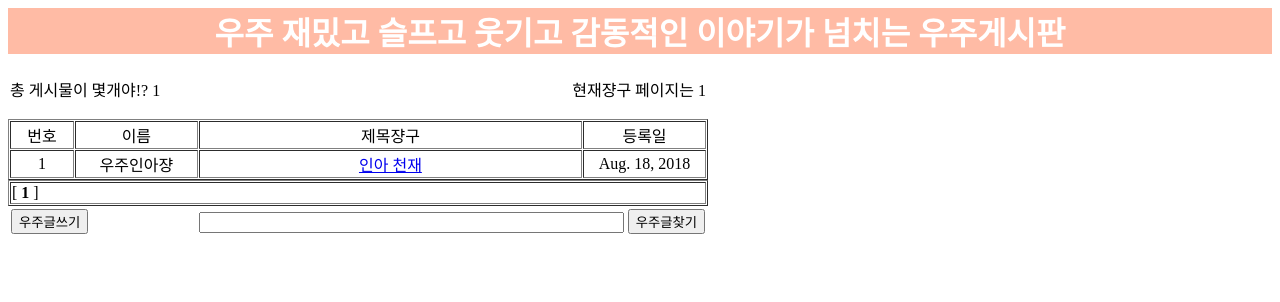
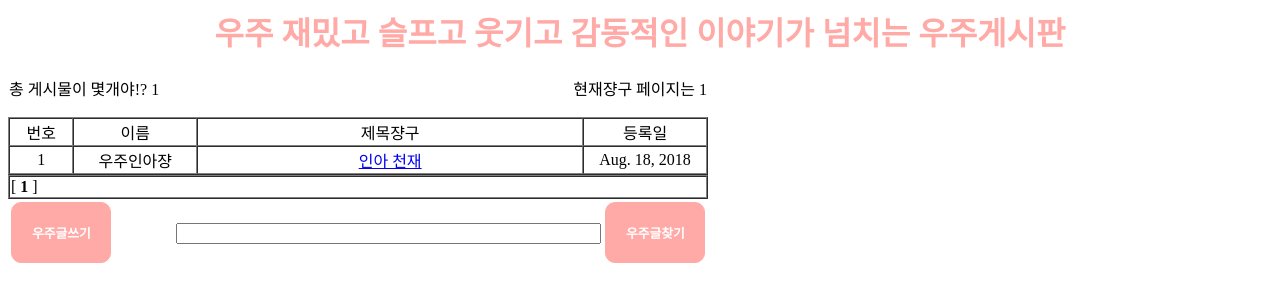
Before and after one commit to ina-uzu/GooninPage, a Django app: template main/templates/listSpecificPage.html in a window 1280 px wide. Shown: the top 302 px of the page. Run offline with Django 3.2, Linux system fonts and the light colour scheme; data comes from the database, SQL or seed files in the repository; the template is opened without the code that fills it: values that come from a table or form of the project are taken from there, most other values are stand-ins (such as "Sample title", 1, 10 or a date in 2020).

Commit message:
main/uzuboard page button changed

```diff
--- a/main/static/css/board_main.css
+++ b/main/static/css/board_main.css
@@ -1,10 +1,34 @@
 @charset "utf-8"
 
 a {color: #555555;}
-a:hover {color: #FFBBA5;}
+a:hover {color: #FFAAA6;}
 
 h1{
     text-align: center;
-    background-color:#FFBBA5;
-    color:#FFFFFF;
+    font-weight: bold;
+    background-color:#FFF;
+    color:#FFAAA6;
 }
+
+.main_table{
+  border-radius: 10px;
+  border: 1px solid #FFF;
+}
+
+input.MyButton {
+  width: 100px;
+  padding: 20px;
+  cursor: pointer;
+  font-weight: bold;
+  font-size: 80%;
+  background: #FFAAA6;
+  color: #fff;
+  border: 1px solid #FFAAA6;
+  border-radius: 10px;
+}
+
+input.MyButton:hover {
+  color: #FFF;
+  background: #ACE7FF;
+  border: 1px solid #fff;
+}
--- a/main/templates/listSpecificPage.html
+++ b/main/templates/listSpecificPage.html
@@ -4,7 +4,7 @@
     <h1>우주 재밌고 슬프고 웃기고 감동적인 이야기가 넘치는 우주게시판</h1>
 </head>
 <body>
-<table cellspacing=1 width=700 border=0>
+<table cellspacing=0 width=700 border=0>
     <tr>
         <td>총 게시물이 몇개야!? {{ totalCnt }}</td>
         <td><p align=right> 현재쟝구 페이지는 {{ current_page }}
@@ -12,7 +12,7 @@
     </tr>
 </table>
 
-<table cellspacing=1 width=700 border=1>
+<table cellspacing=0 width=700 border=1>
     <tr>
         <td width=50><p align=center>번호</p>
         </td>
@@ -46,7 +46,7 @@
 </table>
 
 
-<table cellspacing=1 width=700 border=1 >
+<table cellspacing=0 width=700 border=1 >
     <tr>
         <td>
         {% for page in totalPageList %}
@@ -69,13 +69,13 @@
 <table width=700>
     <tr>
         <td>
-            <input type=button value="우주글쓰기"  OnClick="window.location='/show_write_form'">
+            <input class="MyButton" type=button value="우주글쓰기"  OnClick="window.location='/show_write_form'">
         </td>
 
         <td>
             <form name=searchf method=post action="/searchWithSubject/"></form>
             <p align=right><input type=text name=searchStr size=50  maxlength=50>
-            <input type=submit value="우주글찾기"></p>
+            <input class="MyButton" type=button value="우주글찾기"></p>
         </td>
     </tr>
 </table>
```
Also changed, not shown: main/static/css/main.css (+8 -2 lines).
